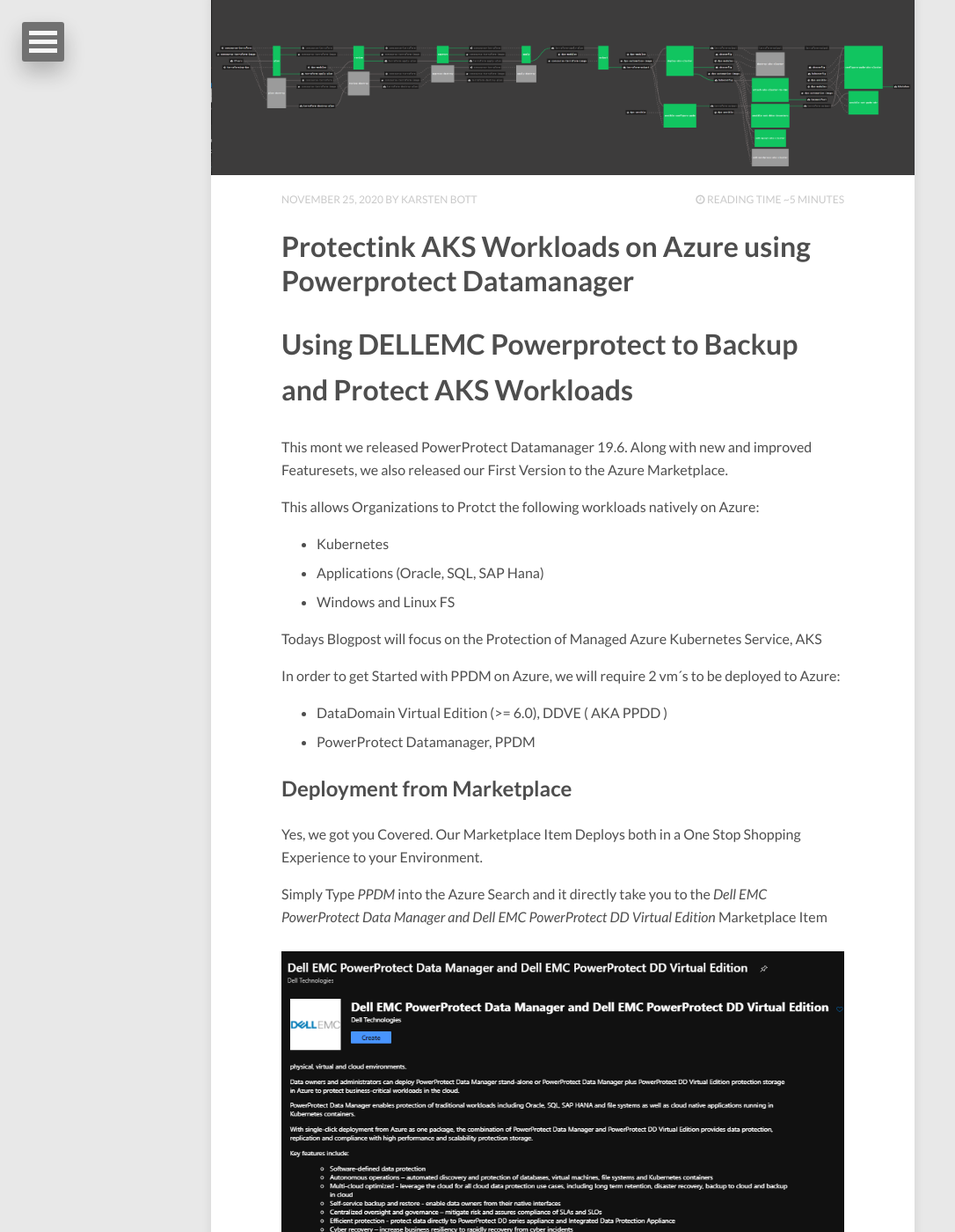
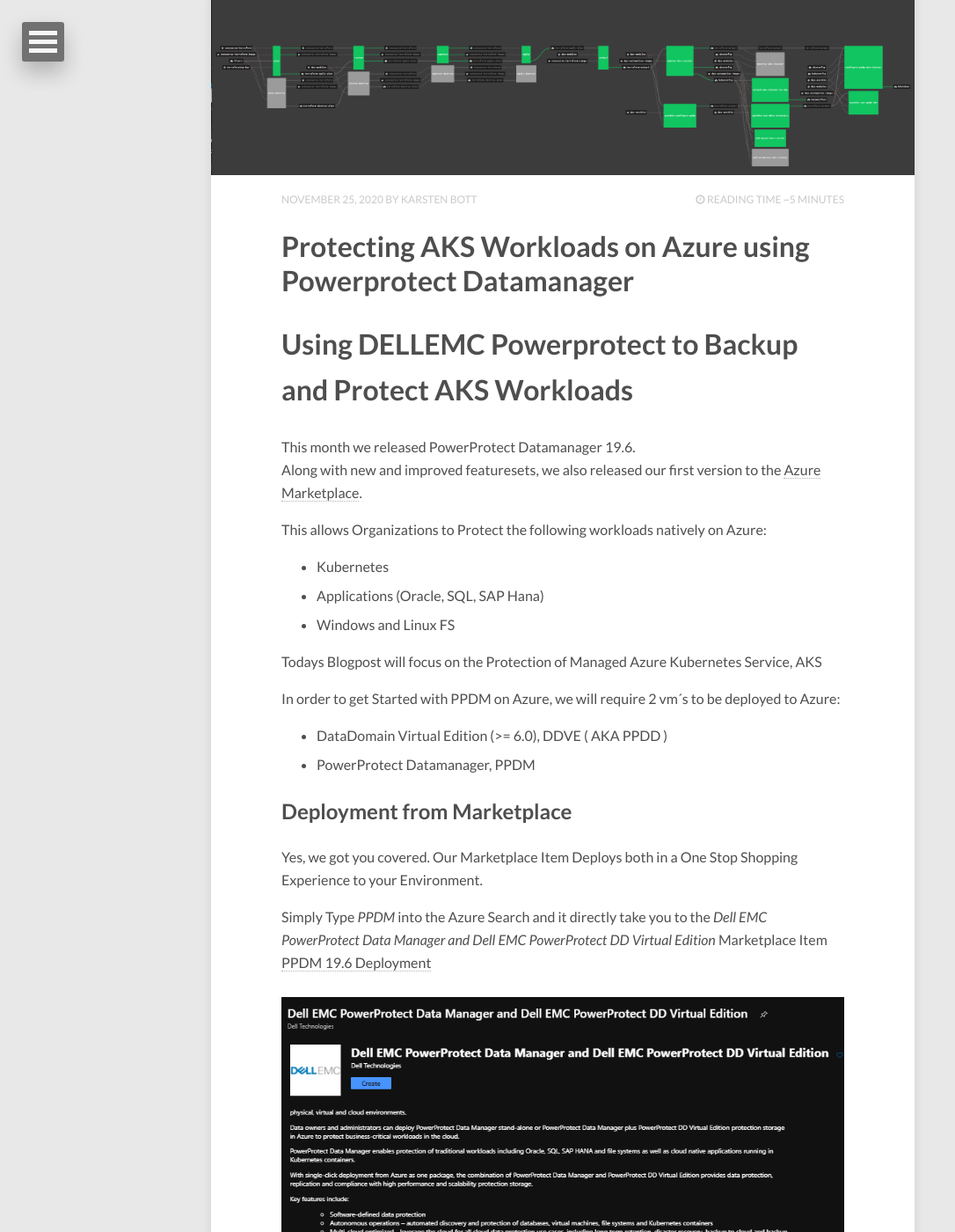
Before and after one commit to bottkars/bottkars.github.io, a Jekyll site: the page built from index.html, in a window 1280 px wide and 1400 px high, scrolled down 462 px. Shown: the whole window at 88% size, without its empty margins (0-1086 px from the left). Built offline with Jekyll 4.4.1, drawn with Linux system fonts in a browser that asks for light colours; nearby versions of some CDN libraries; the list of posts is cut into pages by our own code; some of the changed text lies outside the part shown.

Commit message:
minor additions

```diff
--- a/_posts/2020-11-25-Protecting-AKS-Workloads-on-Azure.md
+++ b/_posts/2020-11-25-Protecting-AKS-Workloads-on-Azure.md
@@ -1,6 +1,6 @@
 ---
 layout: post
-title: "Protectink AKS Workloads on Azure using Powerprotect Datamanager"
+title: "Protecting AKS Workloads on Azure using Powerprotect Datamanager"
 description: "the new star for Protecting Kubernetes Workloads"
 modified: 2020-11-25
 comments: true
@@ -14,9 +14,10 @@
 ---
 # Using DELLEMC Powerprotect to Backup and Protect AKS Workloads
 
-This mont we released PowerProtect Datamanager 19.6. Along with new and improved Featuresets, we also released our First Version to the Azure Marketplace.
+This month we released PowerProtect Datamanager 19.6.
+Along with new and improved featuresets, we also released our first version to the [Azure Marketplace](https://portal.azure.com/#create/dellemc.ppdm_ddve_0_0_1ppdm19_6-ddve_6_0).
 
-This allows  Organizations to Protct the following workloads natively on Azure:
+This allows  Organizations to Protect the following workloads natively on Azure:
 
 - Kubernetes
 - Applications (Oracle, SQL, SAP Hana)
@@ -30,20 +31,20 @@
 
 ## Deployment from Marketplace
 
-Yes, we got you Covered. Our Marketplace Item Deploys both in a One Stop Shopping Experience to your Environment.
+Yes, we got you covered. Our Marketplace Item Deploys both in a One Stop Shopping Experience to your Environment.
 
 Simply Type *PPDM* into the Azure Search and it directly take you to the *Dell EMC PowerProtect Data Manager and Dell EMC PowerProtect DD Virtual Edition* Marketplace Item
-
+[PPDM 19.6 Deployment](https://portal.azure.com/#create/dellemc.ppdm_ddve_0_0_1ppdm19_6-ddve_6_0)
 <figure class="full">
 	<img src="/images/ppdm_marketplace.png" alt="">
 	<figcaption>PPDM Marketplace Image</figcaption>
 </figure>
 
-The Deployment will only allow you to select validated Machine Types, and will deploy the the Datadomain for using ATOS (Active Tier on Object Store)
+The Deployment will only allow you to select validated Machine Types, and will deploy the the DataDomain for using ATOS (Active Tier on Object Store)
 
 our [PowerProtect Data Manager Azure Deployment Guide](https://dl.dell.com/content/docu100810_PowerProtect_Data_Manager_19.6_Azure_Deployment_Guide.pdf?language=en_US) takes you to all the details you may want to configure.
 
-Using CLI ? We got you Covered. Simply download the ARM Template using the Marketplace Wizard and you are good to go
+Using CLI ? We got you covered. Simply download the ARM Template using the Marketplace Wizard and you are good to go
 
 You can always get a list of all DELLEMC Marketplace Items using
 
```
Also changed, not shown: other parts of _posts/2020-11-25-Protecting-AKS-Workloads-on-Azure.md (+4 -4 lines).
